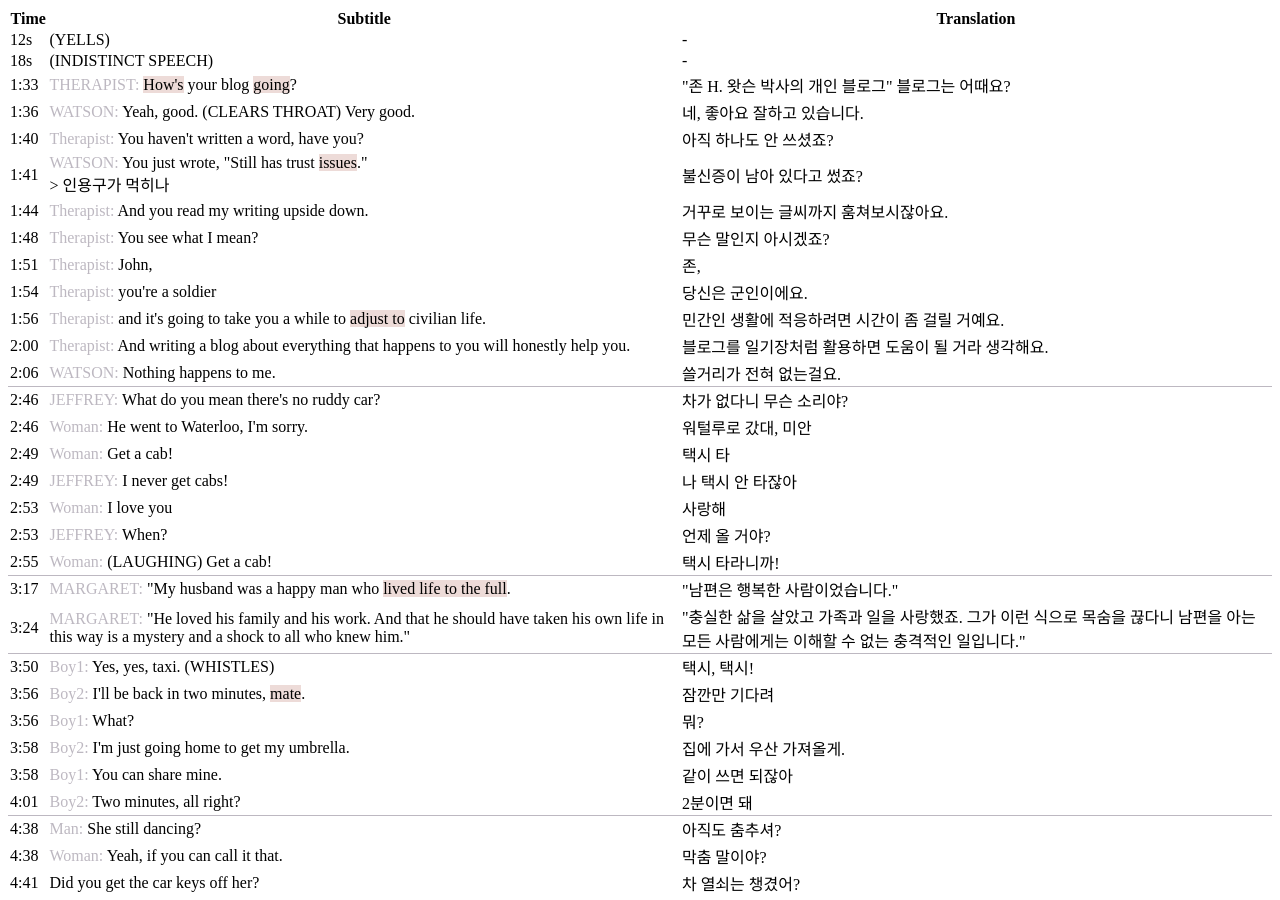
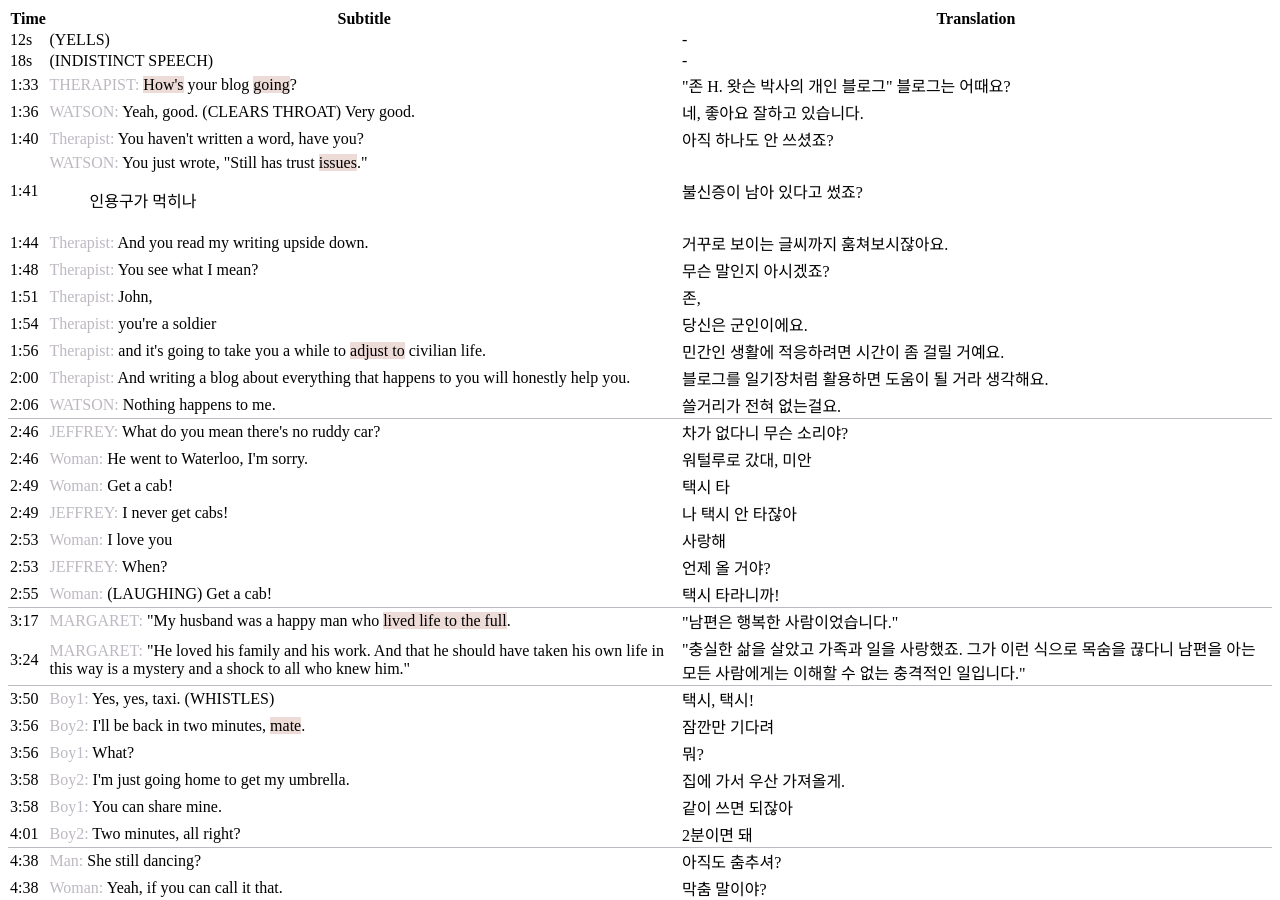
Before and after one commit to finddme/finddme.github.io, a Jekyll site: the page built from _posts/2020-12-02-Sherlock1.md, in a window 1280 px wide and 900 px high. Built offline with Jekyll 4.4.1, drawn with Linux system fonts in a browser that asks for light colours.

Commit message:
Update 2020-12-02-Sherlock1.md

```diff
--- a/_posts/2020-12-02-Sherlock1.md
+++ b/_posts/2020-12-02-Sherlock1.md
@@ -22,7 +22,7 @@ tag: English
        <tr><td>1:33</td><td><span style="color:#BDB8C1">THERAPIST:</span> <span style="background-color:#EDDBD8">How's</span> your blog <span style="background-color:#EDDBD8">going</span>?</td><td>"존 H. 왓슨 박사의 개인 블로그" 블로그는 어때요?</td></tr>
        <tr><td>1:36</td><td><span style="color:#BDB8C1">WATSON:</span> Yeah, good. (CLEARS THROAT) Very good.</td><td>네, 좋아요 잘하고 있습니다.</td></tr>
        <tr><td>1:40</td><td><span style="color:#BDB8C1">Therapist:</span> You haven't written a word, have you?</td><td>아직 하나도 안 쓰셨죠?</td></tr>
-       <tr><td>1:41</td><td><span style="color:#BDB8C1">WATSON:</span> You just wrote, "Still has trust <span style="background-color:#EDDBD8">issues</span>."<br>> 인용구가 먹히나</td><td>불신증이 남아 있다고 썼죠?</td></tr>
+       <tr><td>1:41</td><td><span style="color:#BDB8C1">WATSON:</span> You just wrote, "Still has trust <span style="background-color:#EDDBD8">issues</span>."<br><blockquote>인용구가 먹히나</blockquote></td><td>불신증이 남아 있다고 썼죠?</td></tr>
        <tr><td>1:44</td><td><span style="color:#BDB8C1">Therapist:</span> And you read my writing upside down.</td><td>거꾸로 보이는 글씨까지 훔쳐보시잖아요.</td></tr>
        <tr><td>1:48</td><td><span style="color:#BDB8C1">Therapist:</span> You see what I mean?</td><td>무슨 말인지 아시겠죠?</td></tr>
        <tr><td>1:51</td><td><span style="color:#BDB8C1">Therapist:</span> John,</td><td>존,</td></tr>
```
